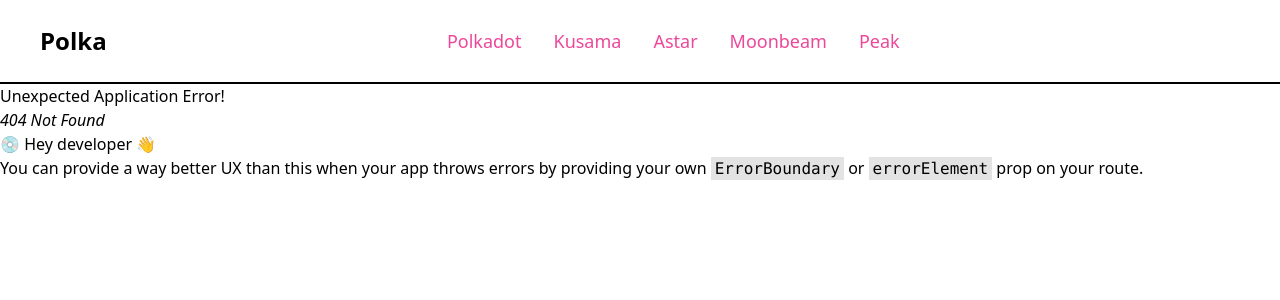
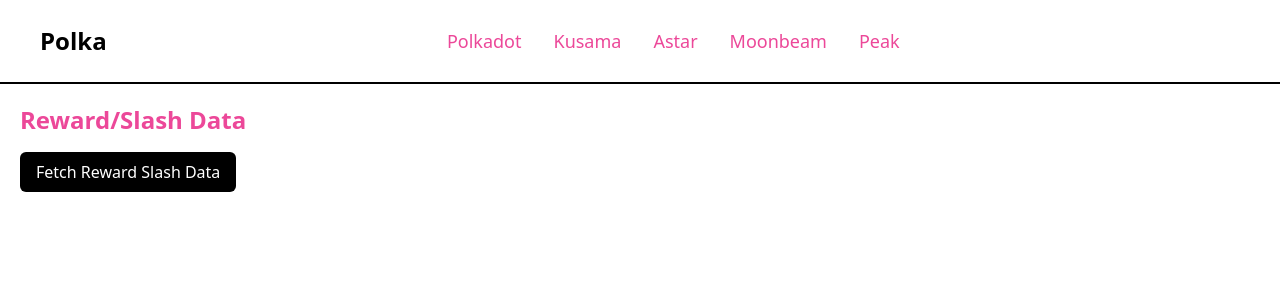
Before and after one commit to ayushsingh82/Subscan, a React (Vite) app: page /polkadotrewardslash in a window 1280 px wide. Before the commit this address had no page. Shown: the top 300 px of the page. Built offline with nearby package versions, Linux system fonts and the light colour scheme.

Commit message:
reward/slash

```diff
--- a/src/components/Polkadot/Account/PolkadotLayout.jsx
+++ b/src/components/Polkadot/Account/PolkadotLayout.jsx
@@ -2,11 +2,13 @@ import React, { useState } from "react";
 import PolkadotBalanceHistory from "./PolkadotBalanceHistory";
 import PolkadotTokenHolder from "./PolkadotTokenHolder";
 import PolkadotAccountList from "./PolkadotAccountList";
-import PolkadotAccountStats from "./PolkadotAccountStats";
+import PolkadotRewardSlash from "../Staking/PolkadotRewardSlashList";
+
 
 function PolkadotLayout() {
   const [activeSection, setActiveSection] = useState("account");
   const [accountView, setAccountView] = useState("balance");
+  const [stakingView, setStakingView] = useState("reward"); // Default to "Reward/Slash"
 
   const renderSection = () => {
     switch (activeSection) {
@@ -14,15 +16,19 @@ function PolkadotLayout() {
         return (
           <div>
             {accountView === "balance" && <PolkadotBalanceHistory />}
-            {accountView === "token" && <PolkadotTokenHolder/>}
+            {accountView === "token" && <PolkadotTokenHolder />}
             {accountView === "account-list" && <PolkadotAccountList />}
-            {accountView === "account-stats" && <PolkadotAccountStats />}
           </div>
         );
       case "block":
         return <div>Polkadot Block Information</div>;
       case "staking":
-        return <div>Polkadot Staking Information</div>;
+        return (
+          <div>
+            {stakingView === "reward" && <PolkadotRewardSlash />}
+            {stakingView === "validator" && <p>Hello</p>}
+          </div>
+        );
       case "contract":
         return <div>Polkadot Contract Information</div>;
       case "nft":
@@ -100,7 +106,20 @@ function PolkadotLayout() {
               <option value="balance">Balance Account</option>
               <option value="token">Token Holder</option>
               <option value="account-list">Account List</option>
-              <option value="account-stats">Account Stats</option>
+            </select>
+          </label>
+        </div>
+      )}
+
+      {activeSection === "staking" && (
+        <div style={dropdownStyle}>
+          <label>
+            <select
+              value={stakingView}
+              onChange={(e) => setStakingView(e.target.value)}
+            >
+              <option value="reward">Reward/Slash List</option>
+              <option value="validator">Validator</option>
             </select>
           </label>
         </div>
--- /dev/null
+++ b/src/components/Polkadot/Staking/PolkadotRewardSlashList.jsx
@@ -0,0 +1,75 @@
+import React, { useState } from "react";
+import axios from 'axios';
+
+function PolkadotRewardSlash() {
+    const [rewardData, setRewardData] = useState(null);
+    const [loading, setLoading] = useState(false);
+    const [error, setError] = useState(null);
+
+    // Random address and block range
+    const randomAddress = "14Y4s6V1PWrwBLvxW47gcYgZCGTYekmmzvFsK1kiqNH2d84t"; // Example address
+    const randomBlockRange = "1000000-2000000"; // Example block range
+
+    const fetchRewardData = () => {
+        setLoading(true);
+        setError(null);
+
+        const data = JSON.stringify({
+            "address": randomAddress,
+            "block_range": randomBlockRange, // Set the block range
+            "category": "Reward",
+            "is_stash": true,
+            "page": 0,
+            "row": 10,
+            "timeout": 0
+        });
+
+        const config = {
+            method: 'post',
+            url: 'https://polkadot.api.subscan.io/api/scan/account/reward_slash',
+            headers: {
+                'User-Agent': 'Apidog/1.0.0 (https://apidog.com)',
+                'Content-Type': 'application/json',
+                'Authorization': 'Bearer 311e618de4bc4a6687fcbe8f1e8c910f' // API key authorization
+            },
+            data: data
+        };
+
+        axios(config)
+        .then(function (response) {
+            setRewardData(response.data);
+            setLoading(false);
+        })
+        .catch(function (error) {
+            setError('Failed to fetch reward slash data');
+            setLoading(false);
+        });
+    };
+
+    return (
+        <div className="p-5">
+            <h2 className="text-2xl font-bold mb-4 text-pink-500">Reward/Slash Data</h2>
+
+            <button
+                onClick={fetchRewardData}
+                className="px-4 py-2 bg-black text-white rounded-md"
+            >
+                Fetch Reward Slash Data
+            </button>
+
+            {/* Display loading, error or data */}
+            {loading && <p className="mt-4 text-black">Loading...</p>}
+            {error && <p className="mt-4 text-red-600">{error}</p>}
+            {rewardData && (
+                <div className="mt-4">
+                    <h3 className="text-xl font-semibold">Reward Slash Data</h3>
+                    <pre className="bg-gray-200 p-4 rounded-md">
+                        {JSON.stringify(rewardData, null, 2)}
+                    </pre>
+                </div>
+            )}
+        </div>
+    );
+}
+
+export default PolkadotRewardSlash;
--- a/src/main.jsx
+++ b/src/main.jsx
@@ -11,6 +11,7 @@ import PolkadotLayout from './components/Polkadot/Account/PolkadotLayout.jsx'
 import PolkadotTokenHolder from './components/Polkadot/Account/PolkadotTokenHolder.jsx'
 import PolkadotAccountList from './components/Polkadot/Account/PolkadotAccountList.jsx'
 import PolkadotAccountStats from './components/Polkadot/Account/PolkadotAccountStats.jsx'
+import PolkadotRewardSlashList from './components/Polkadot/Staking/PolkadotRewardSlashList.jsx'
 
 const router = createBrowserRouter(
   createRoutesFromElements(
@@ -21,6 +22,7 @@ const router = createBrowserRouter(
     <Route path='/polkadottokenholder' element={<PolkadotTokenHolder/>}/>
     <Route path='/polkadotaccountlist' element={<PolkadotAccountList/>}/>
     <Route path='/polkadotaccountstats' element={<PolkadotAccountStats/>}/>
+    <Route path='/polkadotrewardslash' element={<PolkadotRewardSlashList/>}/>
     </Route>
   )
 )
```
